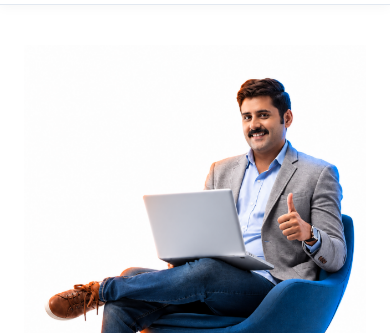
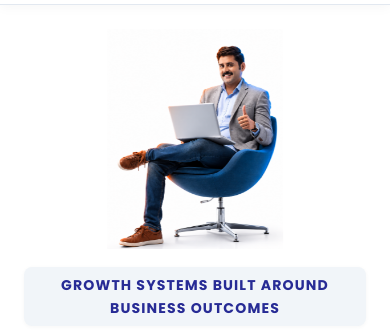
Before and after one commit to DevN25/HashG, a website built with Vite: page index.html in a window 390 px wide. Shown: the part 60-393 px from the top of the page. Built offline with nearby package versions, Linux system fonts and the light colour scheme.

Commit message:
Make hero image smaller and hero section compact on mobile devices

```diff
--- a/style.css
+++ b/style.css
@@ -506,6 +506,20 @@
 }
 
 @media (max-width: 899px) {
+  .hero-section {
+    padding: 24px 0 36px 0;
+  }
+
+  .hero-split-container {
+    gap: 18px;
+  }
+
+  .hero-clean-img {
+    max-width: 220px;
+    max-height: 250px;
+    margin: 0 auto;
+  }
+
   .hero-text-col {
     text-align: center;
   }
@@ -521,6 +535,18 @@
 
   .hero-quick-specs {
     justify-content: center;
+  }
+}
+
+@media (max-width: 480px) {
+  .hero-clean-img {
+    max-width: 190px;
+    max-height: 220px;
+  }
+
+  .hero-headline {
+    font-size: 1.65rem;
+    line-height: 1.18;
   }
 }
 
```
